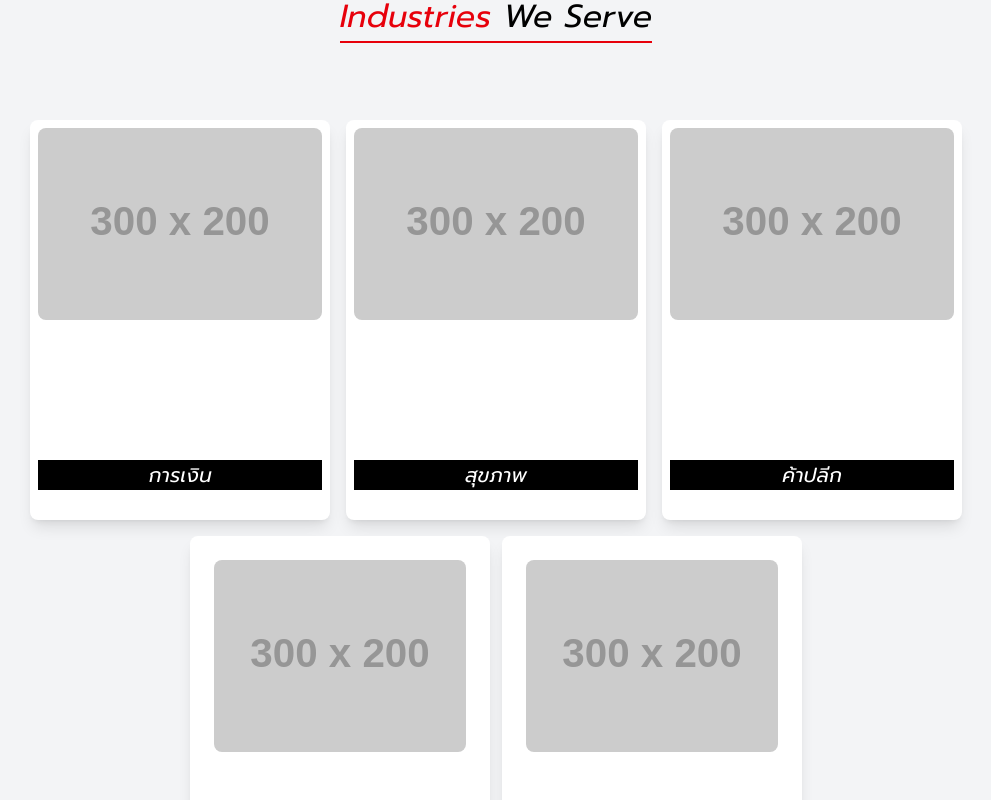
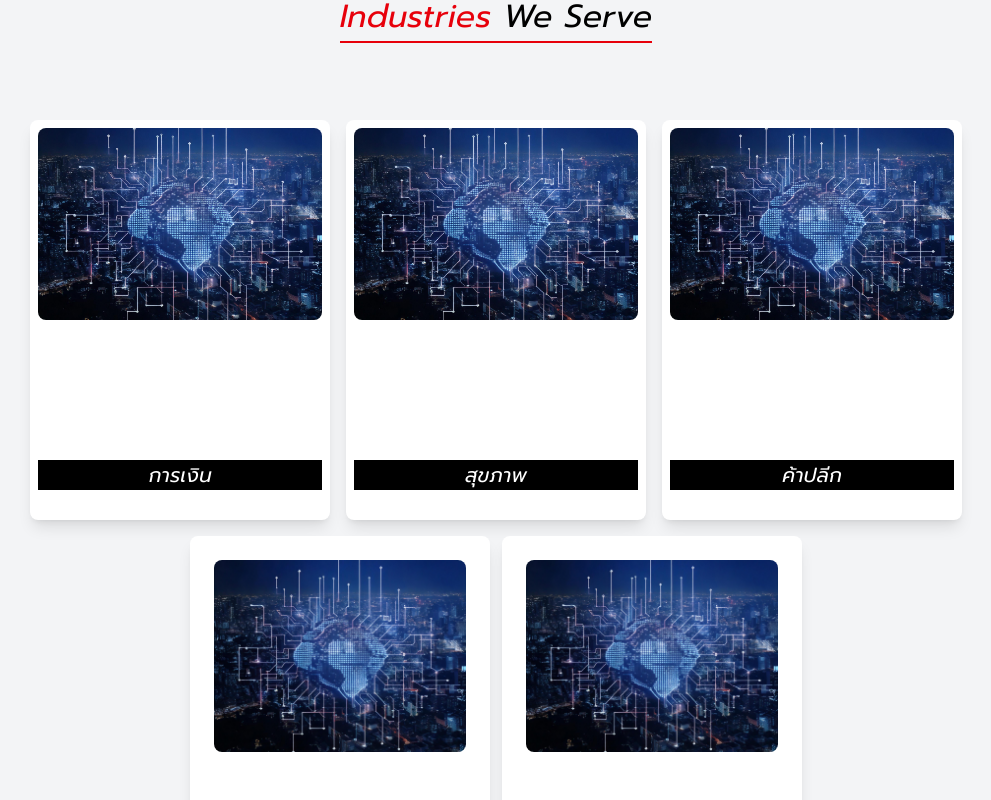
Before and after one commit to pnwn15/Smartcom, a React (Vite) app: page /industries in a window 1280 px wide. Shown: the part 1020-1820 px from the top of the page, without its empty margins (144-1135 px from the left). Built offline with nearby package versions, Linux system fonts and the light colour scheme.

Commit message:
เเก้เสร็จ

```diff
--- a/src/components/Serve.jsx
+++ b/src/components/Serve.jsx
@@ -2,11 +2,11 @@ import React from 'react'
 
 function Serve() {
     const cards = [
-        { id: 1, title: 'การเงิน',  image: 'https://via.placeholder.com/300x200' },
-        { id: 2, title: 'สุขภาพ',  image: 'https://via.placeholder.com/300x200' },
-        { id: 3, title: 'ค้าปลีก',  image: 'https://via.placeholder.com/300x200' },
-        { id: 4, title: 'การผลิต',  image: 'https://via.placeholder.com/300x200' },
-        { id: 5, title: 'การเกษตร',  image: 'https://via.placeholder.com/300x200' }
+        { id: 1, title: 'การเงิน',  image: '/pg1.jpg' },
+        { id: 2, title: 'สุขภาพ', image: '/pg1.jpg' },
+        { id: 3, title: 'ค้าปลีก', image: '/pg1.jpg' },
+        { id: 4, title: 'การผลิต', image: '/pg1.jpg' },
+        { id: 5, title: 'การเกษตร', image: '/pg1.jpg' }
     ];
   return (
       <div className='mt-6 py-8'>
```
